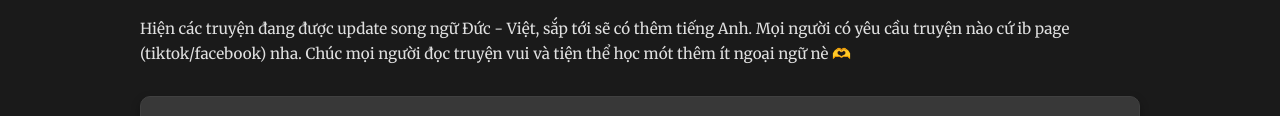
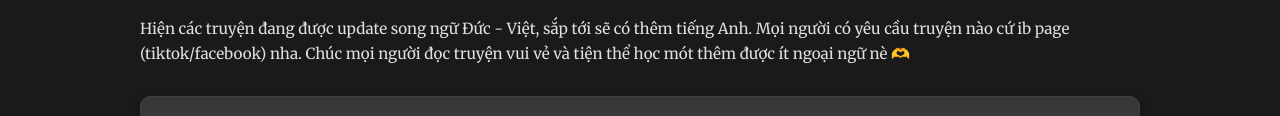
Before and after one commit to kreepytonitee/lidlliesel, a website: page index.html in a window 1280 px wide. Shown: the part 203-319 px from the top of the page. Drawn offline with Linux system fonts and the light colour scheme.

Commit message:
Update index.html

```diff
--- a/index.html
+++ b/index.html
@@ -14,7 +14,7 @@
 
     <div class="container">
         <h1>Chào mừng đến với trang tổng hợp truyện của TiengDucTV!</h1>
-        <p class="tagline">Hiện các truyện đang được update song ngữ Đức - Việt, sắp tới sẽ có thêm tiếng Anh. Mọi người có yêu cầu truyện nào cứ ib page (tiktok/facebook) nha. Chúc mọi người đọc truyện vui và tiện thể học mót thêm ít ngoại ngữ nè 🫶</p>
+        <p class="tagline">Hiện các truyện đang được update song ngữ Đức - Việt, sắp tới sẽ có thêm tiếng Anh. Mọi người có yêu cầu truyện nào cứ ib page (tiktok/facebook) nha. Chúc mọi người đọc truyện vui vẻ và tiện thể học mót thêm được ít ngoại ngữ nè 🫶</p>
 
         <div class="search-container">
             <input type="text" id="searchBox" placeholder="Tìm theo tên truyện hoặc tên chương...">
```
